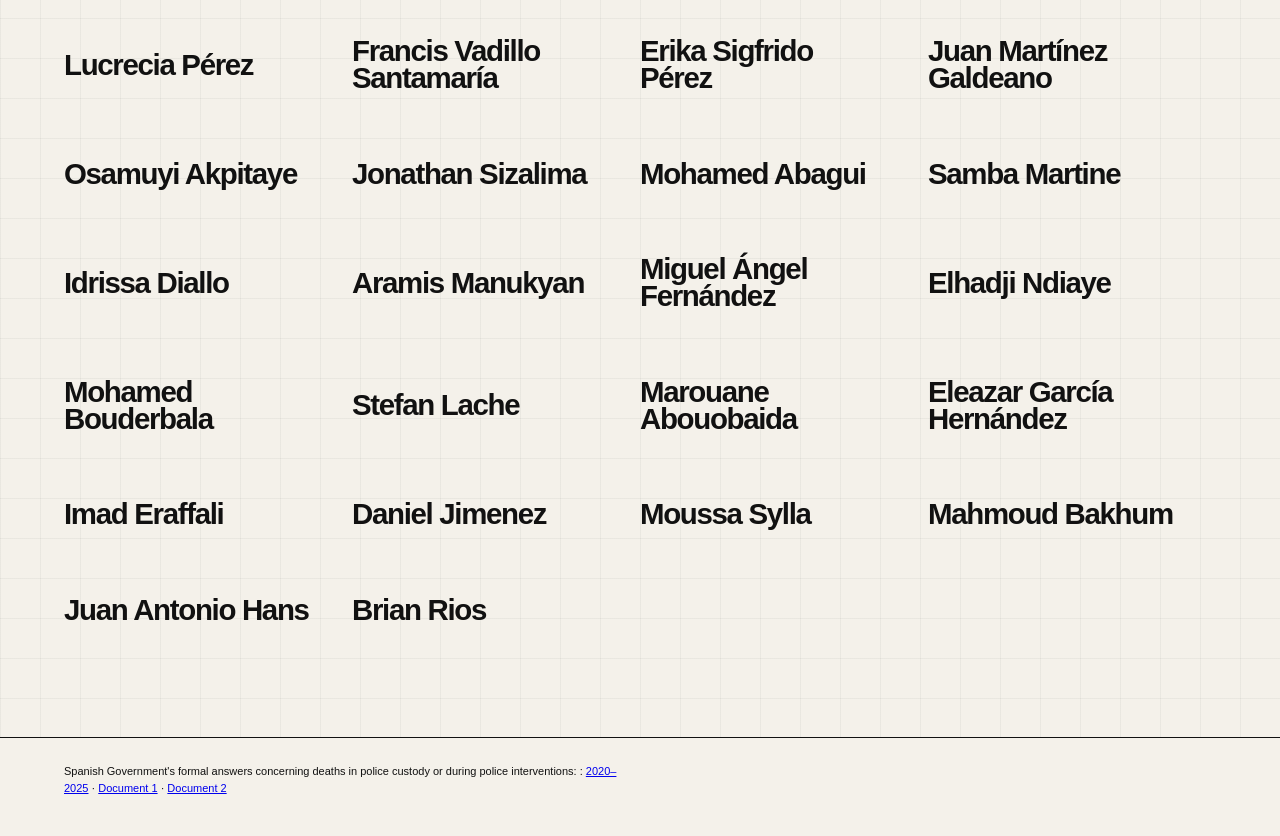
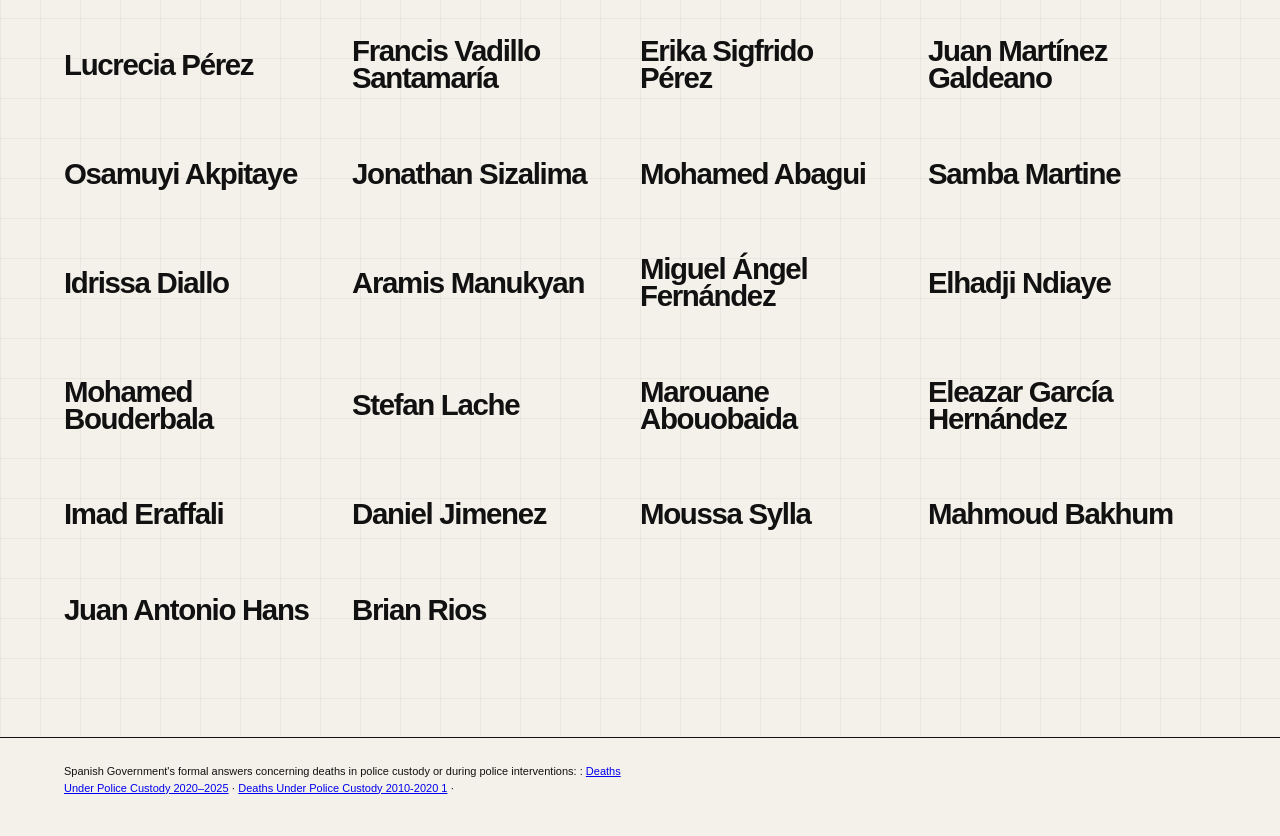
Before and after one commit to publicoversight/Muertes-Bajo-Custodia-Policial, a plain HTML site: page index.html in a window 1280 px wide. Shown: the part 273-1109 px from the top of the page. Drawn offline with Linux system fonts and the light colour scheme.

Commit message:
index.html

```diff
--- a/index.html
+++ b/index.html
@@ -470,9 +470,8 @@
 
 <footer>
   Spanish Government's formal answers concerning deaths in police custody or during police interventions: :
-  <a href="https://www.congreso.es/entradap/l15p/e11/e_0111420_n_000.pdf" target="_blank">2020–2025</a> ·
-  <a href="https://www.congreso.es/entradap/l14p/e1/e_0012981_n_000.pdf" target="_blank">Document 1</a> ·
-  <a href="https://www.congreso.es/entradap/l14p/e2/e_0027520_n_000.pdf" target="_blank">Document 2</a>
+  <a href="https://www.congreso.es/entradap/l15p/e11/e_0111420_n_000.pdf" target="_blank"> Deaths Under Police Custody 2020–2025</a> ·
+  <a href="https://www.congreso.es/entradap/l14p/e2/e_0027520_n_000.pdf" target="_blank">Deaths Under Police Custody 2010-2020 1</a> ·
 </footer>
 
 
```
